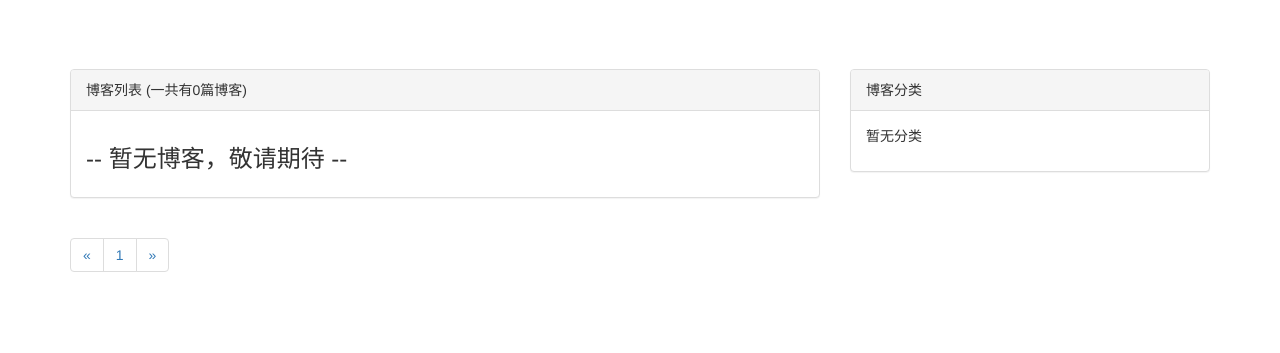
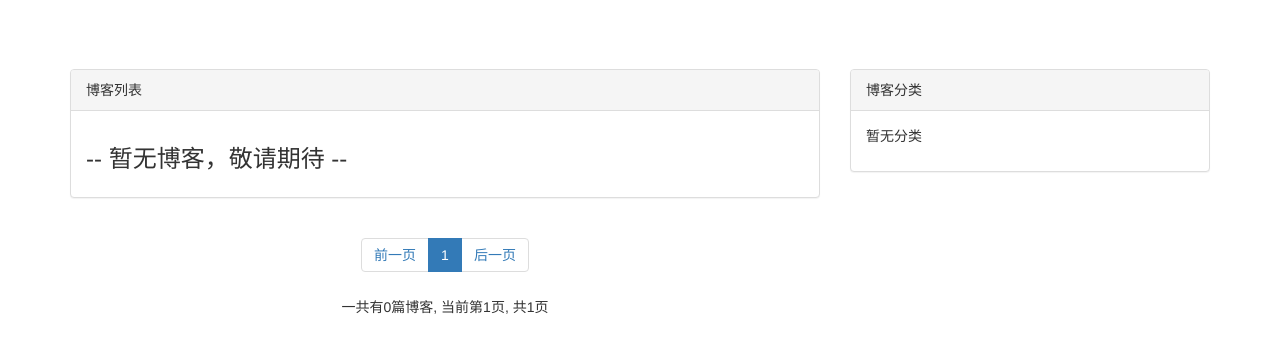
Before and after one commit to zouweidong91/mysite, a Django app: page /blog/ in a window 1280 px wide. Shown: the part 51-404 px from the top of the page. Run offline with Django 3.2, Linux system fonts and the light colour scheme; data that the repository does not hold is empty; some libraries are stand-ins or nearby versions.

Commit message:
13  优化页面布局

```diff
--- a/mysite/blog/static/blog/blog.css
+++ b/mysite/blog/static/blog/blog.css
@@ -27,4 +27,8 @@ ul.blog-info-description{
 div.blog-content{
     text-indent: 2em;
 }
+div.paginator{
+    text-align: center;
+}
+
 /* 放置style样式 */
--- a/mysite/blog/templates/blog/blog_list.html
+++ b/mysite/blog/templates/blog/blog_list.html
@@ -17,7 +17,7 @@
         <div class="row">
             <div class="col-sm-8">
                 <div class="panel panel-default">
-                    <div class="panel-heading">博客列表 (一共有{{ page_of_blogs.paginator.count }}篇博客)</div>
+                    <div class="panel-heading">{% block blog_list_title %}博客列表{% endblock %}</div>
                     <div class="panel-body">
                         {% for blog in page_of_blogs.object_list %}
                             <div class="blog">
@@ -36,30 +36,44 @@
                         {% endfor %}
                     </div>
                 </div>
-                <div>
+                <div class="paginator">
                     <ul class="pagination">
                         <li>
-                            {% if page_of_blogs.has_previois %}
+                            {% if page_of_blogs.has_previous %}
                                 <a href="?page={{ page_of_blogs.previous_page_number }}" aria-label="Previous">
-                                    <span aria-hidden="true">&laquo;</span>
+                                    <span aria-hidden="true">前一页</span>
                                 </a>
                             {% else %}
-                                <span aria-hidden="true">&laquo;</span>
+                                <span aria-hidden="true">前一页</span>
                             {% endif %}
                         </li>
-                        {% for page_num in page_of_blogs.paginator.page_range %}
-                            <li><a href="?page={{ page_num }}">{{ page_num }}</a></li>
+                        {# 全部页码 #}
+                        {% for page_num in page_range %}
+                            {% if page_num == page_of_blogs.number %}
+                                <li class="active"><span>{{ page_num }}</span></li>
+                            {% else %}
+                                {% if page_num == '...' %}
+                                    <li><span>{{ page_num }}</span></li>
+                                {% else %}
+                                    <li><a href="?page={{ page_num }}">{{ page_num }}</a></li>
+                                {% endif %}
+                            {% endif %}
                         {% endfor %}
                         <li>
                             {% if page_of_blogs.has_next %}
                                 <a href="?page={{ page_of_blogs.next_page_number }}" aria-label="Next">
-                                    <span aria-hidden="true">&raquo;</span>
+                                    <span aria-hidden="true">后一页</span>
                                 </a>
                             {% else %}
-                                <span aria-hidden="true">&raquo;</span>
+                                <span aria-hidden="true">后一页</span>
                             {% endif %}
                         </li>
                     </ul>
+                    <p>
+                        一共有{{ page_of_blogs.paginator.count }}篇博客,
+                        当前第{{ page_of_blogs.number }}页,
+                        共{{ page_of_blogs.paginator.num_pages }}页
+                    </p>
                 </div>
             </div>
             <div class="hidden-xs col-sm-4">
--- a/mysite/blog/templates/blog/blog_with_type.html
+++ b/mysite/blog/templates/blog/blog_with_type.html
@@ -1,11 +1,9 @@
 {% extends 'blog/blog_list.html' %}
 
 {# 页面标题 #}
-{% block title %}
-    {{ blog_type.type_name }}
-{% endblock %}
+{% block title %}{{ blog_type.type_name }}{% endblock %}
 
 {% block blog_list_title %}
     分类：{{ blog_type.type_name }} (一共有{{ blogs|length }}篇博客)
-    <a href="{% url 'blog_list.html' %}">查看全部博客</a>
+    <a href="{% url 'blog_list' %}">查看全部博客</a>
 {% endblock %}
--- a/mysite/blog/views.py
+++ b/mysite/blog/views.py
@@ -1,17 +1,34 @@
 from django.shortcuts import render_to_response, get_object_or_404
 from django.core.paginator import Paginator
 from .models import Blog, BlogType
+from django.conf import settings
 # Create your views here.
+each_page_blogs_number = 2
 
 def blog_list(request):
     page_num = request.GET.get('page', 1)  #  获取url页面参数
     blogs_all_list = Blog.objects.all()
-    paginator = Paginator(blogs_all_list, 10)  # 每10页进行分页
+    paginator = Paginator(blogs_all_list, settings.EACH_PAGE_BLOGS_NUMBER)  # 每10页进行分页
     page_of_blogs = paginator.get_page(page_num)   #  django 自动识别，如果无效直接返回1
+    current_page_num = page_of_blogs.number  # 获取当前页
+    # 获取当前页的前后页码各2页
+    page_range = list(range(max(current_page_num-2, 1), current_page_num)) + \
+                list(range(current_page_num, min(current_page_num+2, paginator.num_pages) + 1))
+    # 加上省略页码标记
+    if page_range[0] - 1 >= 2:
+        page_range.insert(0, '...')
+    if paginator.num_pages - page_range[-1] >= 2:
+        page_range.append('...')
+    # 加上首页和尾页
+    if page_range[0] != 1:
+        page_range.insert(0, 1)
+    if page_range[-1] != paginator.num_pages:
+        page_range.append(paginator.num_pages)
 
 
     context = {}
     context['page_of_blogs'] = page_of_blogs
+    context['page_range'] = page_range
     # print(context)
     context['blog_types'] = BlogType.objects.all()
     return render_to_response('blog/blog_list.html', context)
@@ -24,9 +41,32 @@ def blog_detail(request, blog_pk):
 def blogs_with_type(request, blog_type_pk):
     context = {}
     blog_type = get_object_or_404(BlogType, pk=blog_type_pk)
-    print(blog_type)
-    print(type(blog_type))
-    context['blogs']  =Blog.objects.filter(blog_type=blog_type)
+    blogs_all_list = Blog.objects.filter(blog_type=blog_type)
+    page_num = request.GET.get('page', 1)  #  获取url页面参数
+    paginator = Paginator(blogs_all_list, settings.EACH_PAGE_BLOGS_NUMBER)  # 每10页进行分页
+    page_of_blogs = paginator.get_page(page_num)   #  django 自动识别，如果无效直接返回1
+    current_page_num = page_of_blogs.number  # 获取当前页
+    # 获取当前页的前后页码各2页
+    page_range = list(range(max(current_page_num-2, 1), current_page_num)) + \
+                list(range(current_page_num, min(current_page_num+2, paginator.num_pages) + 1))
+    # 加上省略页码标记
+    if page_range[0] - 1 >= 2:
+        page_range.insert(0, '...')
+    if paginator.num_pages - page_range[-1] >= 2:
+        page_range.append('...')
+    # 加上首页和尾页
+    if page_range[0] != 1:
+        page_range.insert(0, 1)
+    if page_range[-1] != paginator.num_pages:
+        page_range.append(paginator.num_pages)
+
+
+    context = {}
     context['blog_type'] = blog_type
+    context['blogs']  = page_of_blogs.object_list
+    context['page_of_blogs'] = page_of_blogs
+    context['page_range'] = page_range
+    # print(context)
     context['blog_types'] = BlogType.objects.all()
+
     return render_to_response('blog/blog_with_type.html', context)
--- a/mysite/mysite/settings.py
+++ b/mysite/mysite/settings.py
@@ -137,3 +137,7 @@ STATICFILES_DIRS = [
     os.path.join(BASE_DIR, 'static'),
 ]
 # 静态文件的地址   css js  图片  STATICFILES_DIRS声明static所在的位置
+
+
+# 自定义参数
+EACH_PAGE_BLOGS_NUMBER = 7
```
